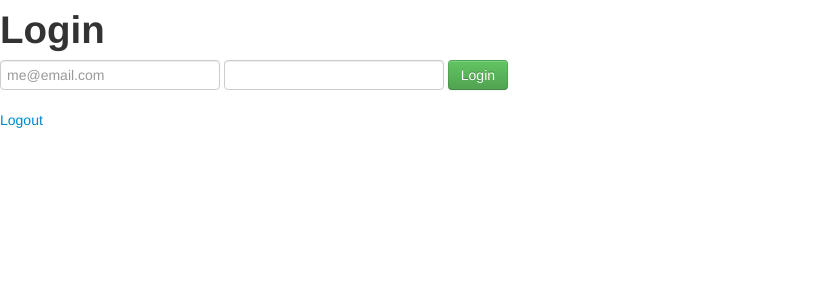
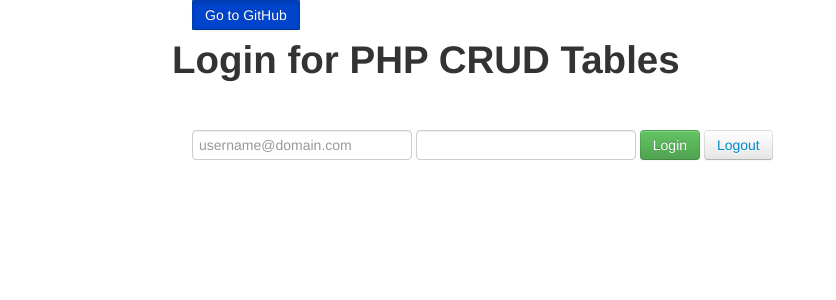
Before and after one commit to blspence/cis355, a PHP site: page /session/login.php in a window 1280 px wide. Shown: the top 300 px of the page, without its empty margins (0-836 px from the left). Run offline with PHP 8.4, Linux system fonts and the light colour scheme.

Commit message:
login fixes

```diff
--- a/prog02/session/login.php
+++ b/prog02/session/login.php
@@ -55,25 +55,63 @@
 <!DOCTYPE html>
 <html lang="en">
     <head>
-        <meta charset="utf-8">
-        <link href="../css/bootstrap.min.css" rel="stylesheet">
-        <script src="../js/bootstrap.min.js"></script>
+        <!-- TAB-TITLE/FAVICON ********************************************* -->
+        <title>Login</title>
+        <link rel="icon" href="../../img/cardinal_logo.png" type="image/png" />
+
+        <!-- METADATA ****************************************************** -->
+        <meta charset="utf-8" />
+        <meta http-equiv="X-UA-Compatible" content="IE=edge" />
+        <meta name="author" content="Brionna Spencer" />
+        <meta name="copyright" content="Brionna Spencer" />
+        <meta name="keywords" content="web, development, server side, back end" />
+        <meta name="viewport" content="width=device-width, initial-scale=1" />
+
+        <!-- LOCAL CSS CONFIG ********************************************** -->
+        <link rel="stylesheet" type="text/css" href="../../css/cis355.css">
+
+        <!-- BOOTSTRAP CONFIG ********************************************** -->
+        <link href="../../css/bootstrap.min.css" rel="stylesheet">
+        <script src="../../js/bootstrap.min.js"></script>
     </head>
 
     <body>
-        <h1>Login</h1>
-        <form class="form-horizontal" action="login.php" method="post">
-            <input name="username" type="text" placeholder="me@email.com" required>
-            <input name="password" type="password" required>
-            <button type="submit" class="btn btn-success">Login</button>
+        <!-- HTML Body Container ******************************************* -->
+        <div class="container">
+
+            <!-- GitHub Button ********************************************* -->
+            <div class="btn-group buttonClass" role="group">
+                <a href="https://github.com/blspence/cis355/tree/master/prog02"
+                   target="_blank"
+                   class="btn btn-primary active"
+                   role="button"
+                   aria-pressed="false">
+                       Go to GitHub
+                </a>
+            </div>
+
+            <!-- Webpage Title ********************************************* -->
+            <div class="row">
+                <div class=".col-md-12">
+                    <h1><strong>Login for PHP CRUD Tables</strong></h1>
+                </div>
+            </div>
 
             </br></br>
-            <a href='logout.php'>Logout</a>
 
-            <p style='color: red;'>
-                <?php echo NEWLINE, $errorMsg; ?>
-            </p>
+            <!-- Login Form ************************************************ -->
+            <form class="form-horizontal" action="login.php" method="post">
+                <input name="username" type="text" placeholder="username@domain.com" required>
+                <input name="password" type="password" required>
+                <button type="submit" class="btn btn-success">Login</button>
 
-        </form>
+                <button type="submit" class="btn">
+                    <a href='logout.php'>Logout</a>
+                </button>
+
+                </br></br>
+                <p style='color: red;'><?php echo NEWLINE, $errorMsg; ?></p>
+            </form>
+        </div>
     </body>
 </html>
```
Also changed, not shown: prog02/index.php (+13 -10 lines), prog02/session/logout.php (+7 -6 lines).
